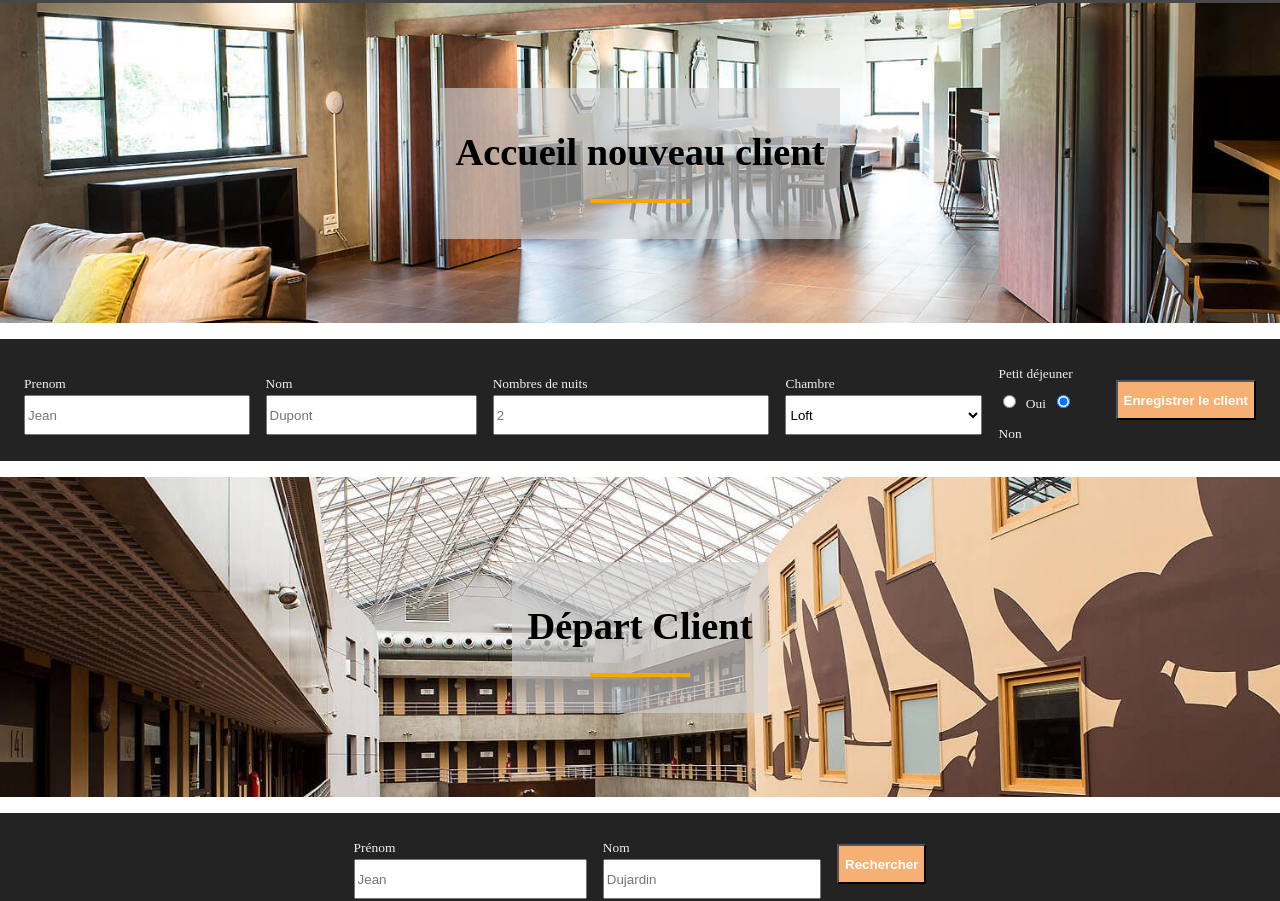
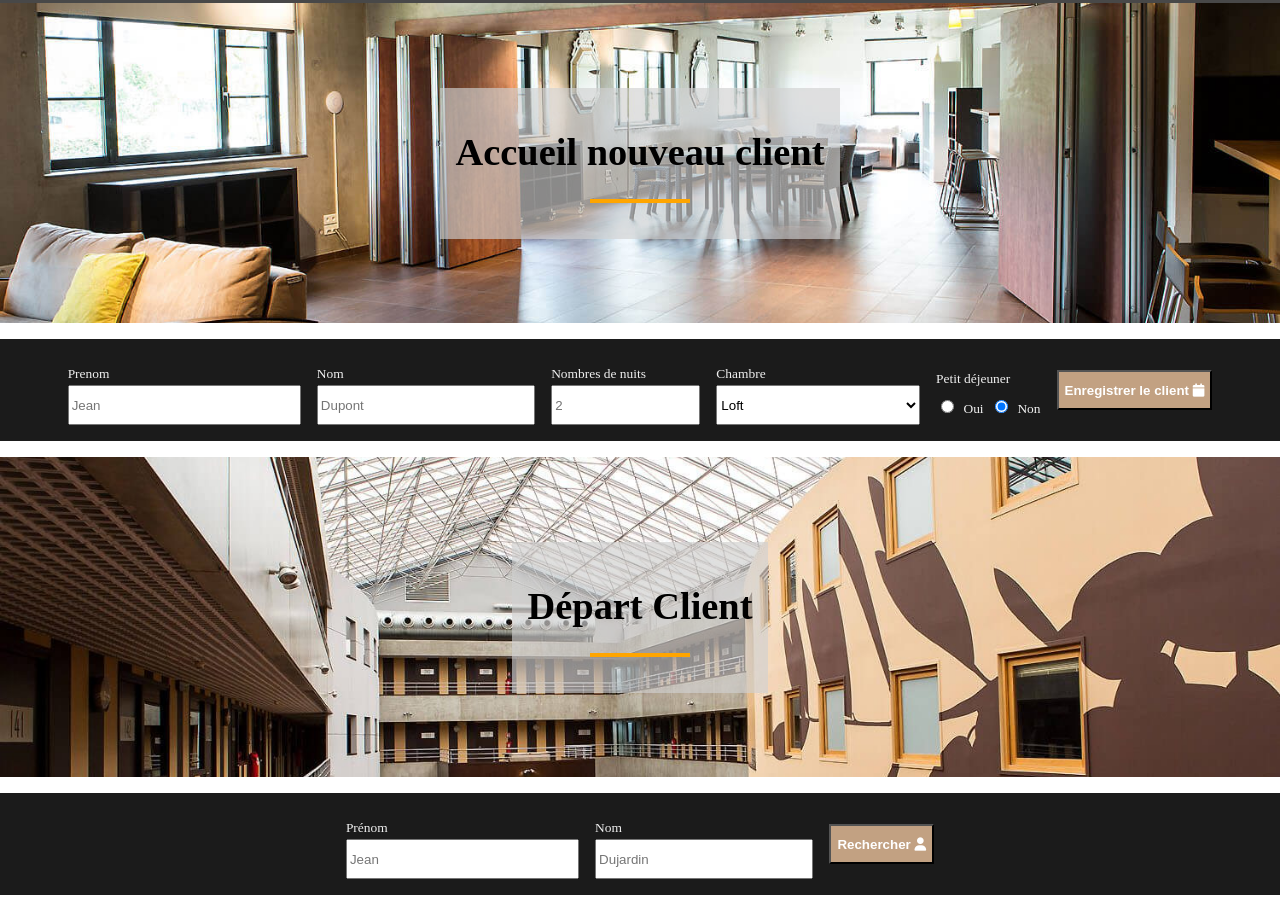
Before and after one commit to monority/projecthotelbinomewithbranch, a plain HTML site: page index.html in a window 1280 px wide. Shown: the part 68-969 px from the top of the page. Drawn offline with Linux system fonts and the light colour scheme.

Commit message:
Fix commentaire et couleurs

```diff
--- a/index.html
+++ b/index.html
@@ -54,7 +54,7 @@
                     </div>
                     <div class="wrapper">
                         <label for="nightNumber">Nombres de nuits</label>
-                        <input type="number" placeholder="2" class="formInput" id="nightNumberInput">
+                        <input type="number" placeholder="2" class="formInput" id="nightNumberInput" min="1" max="4">
                     </div>
                     <div class="wrapper">
                         <label for="room">Chambre</label>
@@ -73,7 +73,7 @@
                         <label for="noRadio">Non</label>
                     </div>
                     <div class="wrapper">
-                        <input type="submit" class="formInput" value="Enregistrer le client" id="submitButton">
+                        <button class="formInput submitButton" id="submitButton">Enregistrer le client <i class="fa-solid fa-calendar"></i></button>
                     </div>
                 </div>
             </div>
@@ -103,7 +103,7 @@
                         <input type="text" placeholder="Dujardin" class="formInput" id="lastnameInput">
                     </div>
                     <div class="wrapper">
-                        <input type="submit" class="formInput" value="Rechercher" id="submitButtonSearch">
+                        <button class="formInput submitButton" id="submitButton">Rechercher <i class="fa-solid fa-user"></i></button>
 
                     </div>
                 </div>
--- a/sass/_variables.scss
+++ b/sass/_variables.scss
@@ -1,7 +1,7 @@
 $backgroundHeaderColor:rgb(72, 72, 72);
-$backgroundMainColor:rgb(35, 35, 35);
+$backgroundMainColor:#1b1b1b;
 $mainColor: rgb(240, 240, 240);
-$buttonColor:rgb(247, 176, 115);
+$buttonColor:#c2a182;
 $colorGreyfaded:rgba(209, 209, 209,0.65);
 $fontGlobal:"Basic";
 $fontCode:"Fira Code";
--- a/sass/main.scss
+++ b/sass/main.scss
@@ -54,7 +54,7 @@ header{
     height: 40px;
 }
 
-input[type="submit"]{
+.submitButton{
     background: v.$buttonColor;
     color: white;
     font-weight: bold;
@@ -94,6 +94,7 @@ label{
     background-position: center;
     background-repeat: no-repeat;
 }
+
 #sectionLeave {
     background-image: url(../img/Lille-Hall.jpg);
     background-size: cover;
```
Also changed, not shown: css/main.css, 1 other file.
